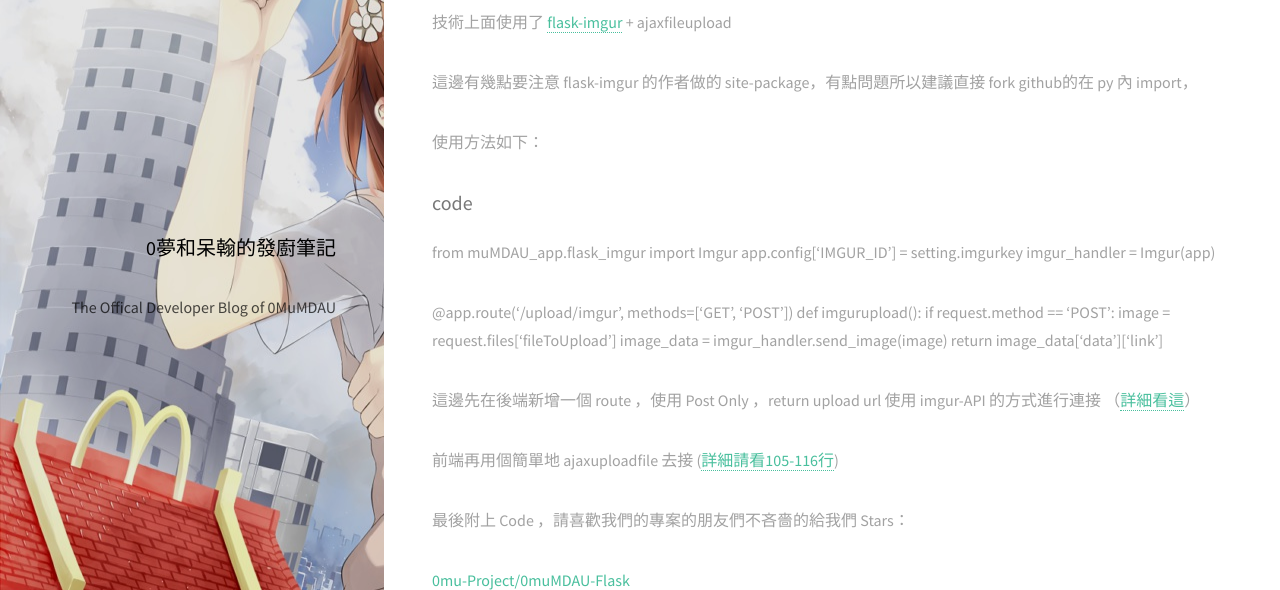
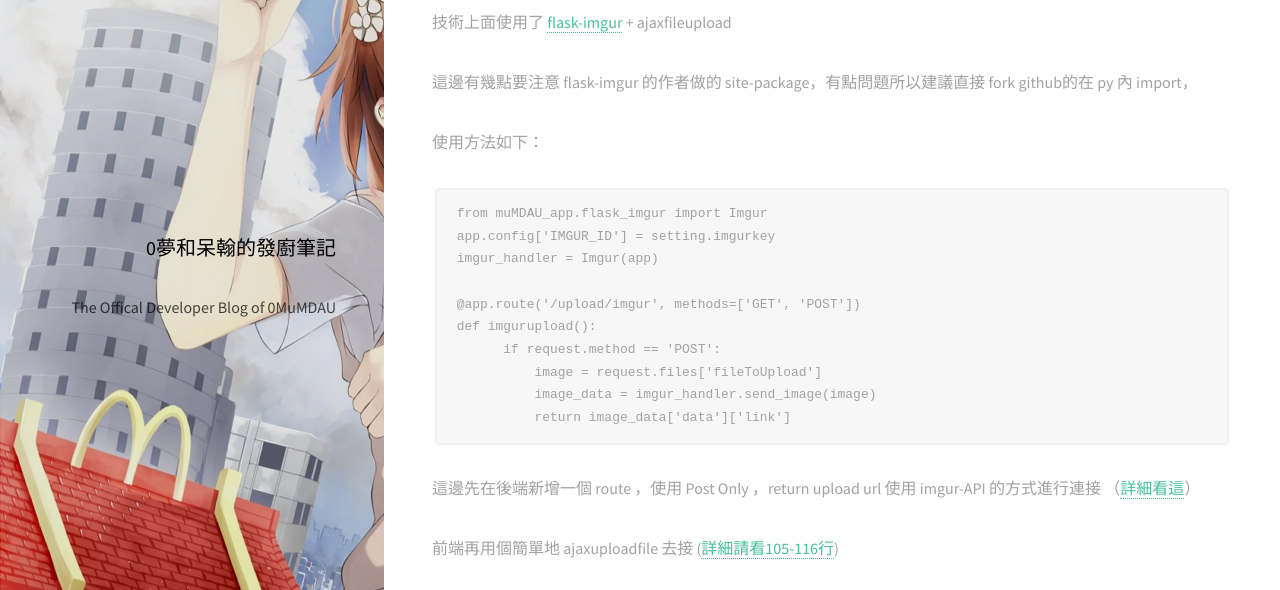
Before and after one commit to 0mu-Project/blog, a Jekyll site: the page built from _posts/2016-01-24-0muMDAU-I-Developer.markdown, in a window 1280 px wide and 900 px high, scrolled down 1198 px, cut to the strip 70-660 px from the top of the window. Built offline with Jekyll 4.4.1, drawn with Linux system fonts in a browser that asks for light colours.

Commit message:
add_new_posts_2016-01-24-0muMDAU-I-Developer

```diff
--- a/_posts/2016-01-24-0muMDAU-I-Developer.markdown
+++ b/_posts/2016-01-24-0muMDAU-I-Developer.markdown
@@ -35,17 +35,17 @@ date: 2016-01-23 11:30:00
 使用方法如下：
 
 
-### code
- from muMDAU_app.flask_imgur import Imgur
- app.config['IMGUR_ID'] = setting.imgurkey
- imgur_handler = Imgur(app)
 
- @app.route('/upload/imgur', methods=['GET', 'POST'])
- def imgurupload():
-      if request.method == 'POST':
-          image = request.files['fileToUpload']
-          image_data = imgur_handler.send_image(image)
-          return image_data['data']['link']
+    from muMDAU_app.flask_imgur import Imgur
+    app.config['IMGUR_ID'] = setting.imgurkey
+    imgur_handler = Imgur(app)
+
+    @app.route('/upload/imgur', methods=['GET', 'POST'])
+    def imgurupload():
+          if request.method == 'POST':
+              image = request.files['fileToUpload']
+              image_data = imgur_handler.send_image(image)
+              return image_data['data']['link']
 
 
 這邊先在後端新增一個 route ，使用 Post Only ，return upload url
```
